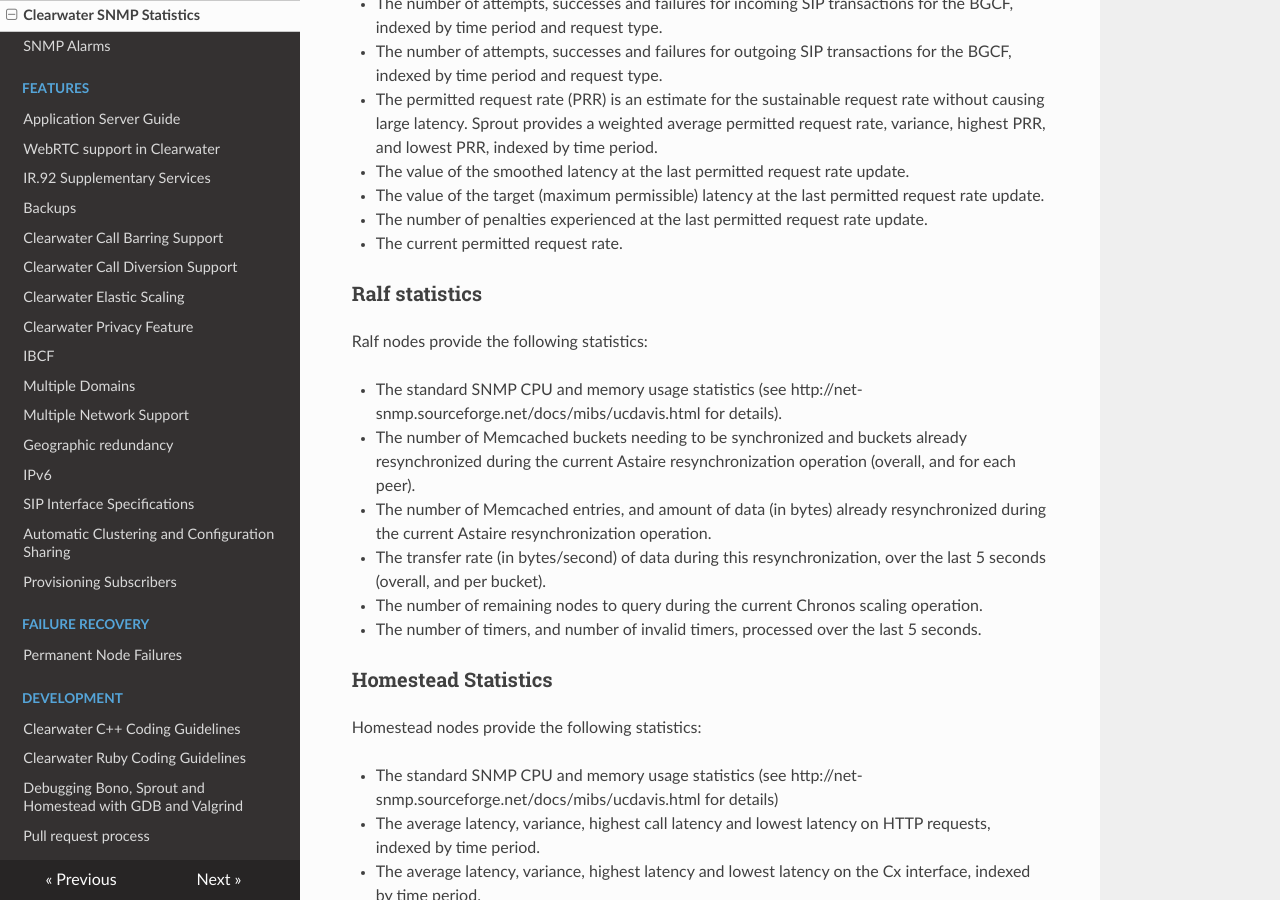
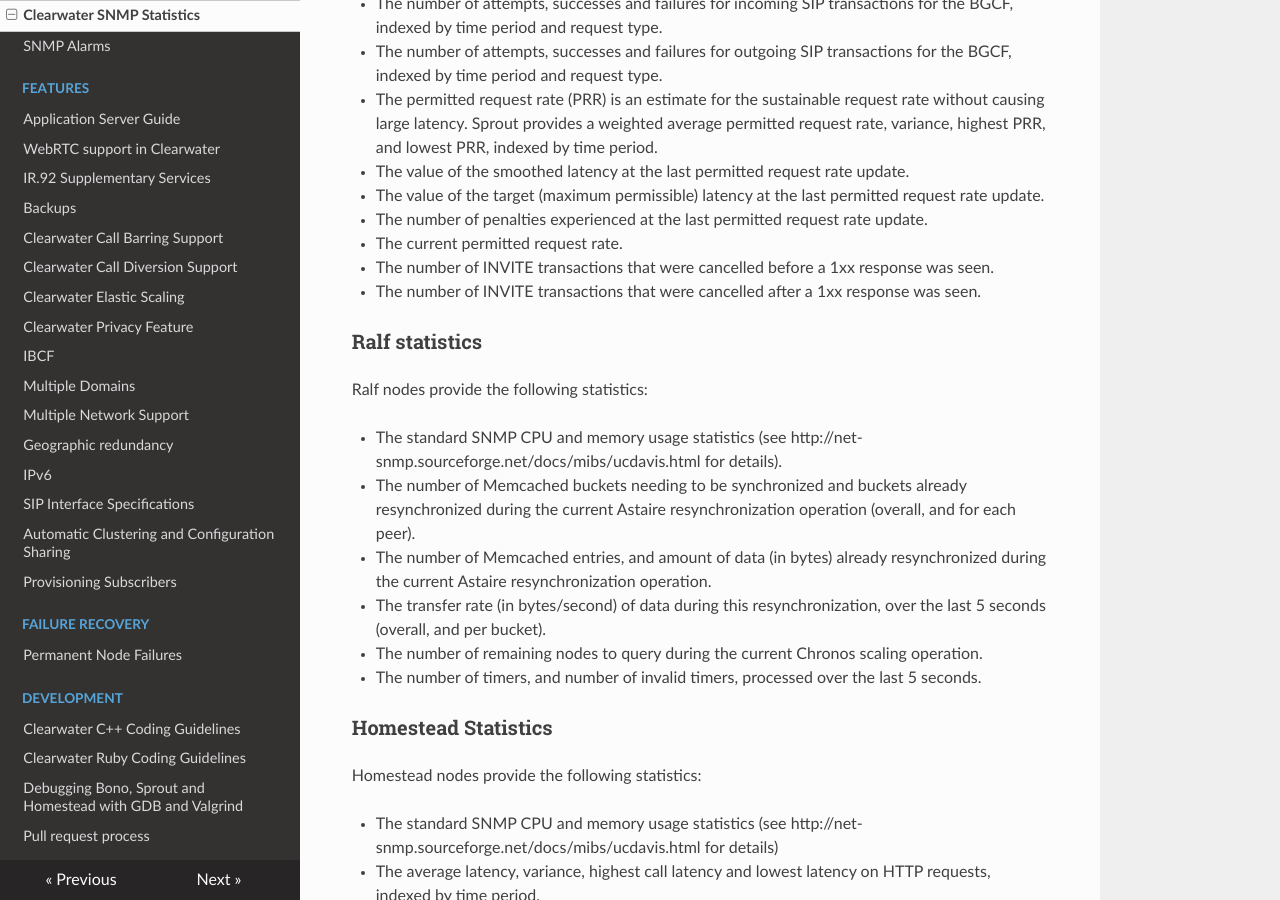
Before and after one commit to Metaswitch/clearwater-readthedocs, an MkDocs documentation site: the page built from docs/Clearwater_SNMP_Statistics.md, in a window 1280 px wide and 900 px high, scrolled down 3915 px. Built offline with MkDocs 1.6.1, drawn with Linux system fonts in a browser that asks for light colours; nearby versions of some CDN libraries; old or Windows-style settings are respelled for this version of MkDocs.

Commit message:
Invite cancellation stats

```diff
--- a/docs/Clearwater_SNMP_Statistics.md
+++ b/docs/Clearwater_SNMP_Statistics.md
@@ -105,6 +105,8 @@ Sprout nodes provide the following statistics:
 * The value of the target (maximum permissible) latency at the last permitted request rate update.
 * The number of penalties experienced at the last permitted request rate update.
 * The current permitted request rate.
+* The number of INVITE transactions that were cancelled before a 1xx response was seen.
+* The number of INVITE transactions that were cancelled after a 1xx response was seen.
 
 ### Ralf statistics
 
```
